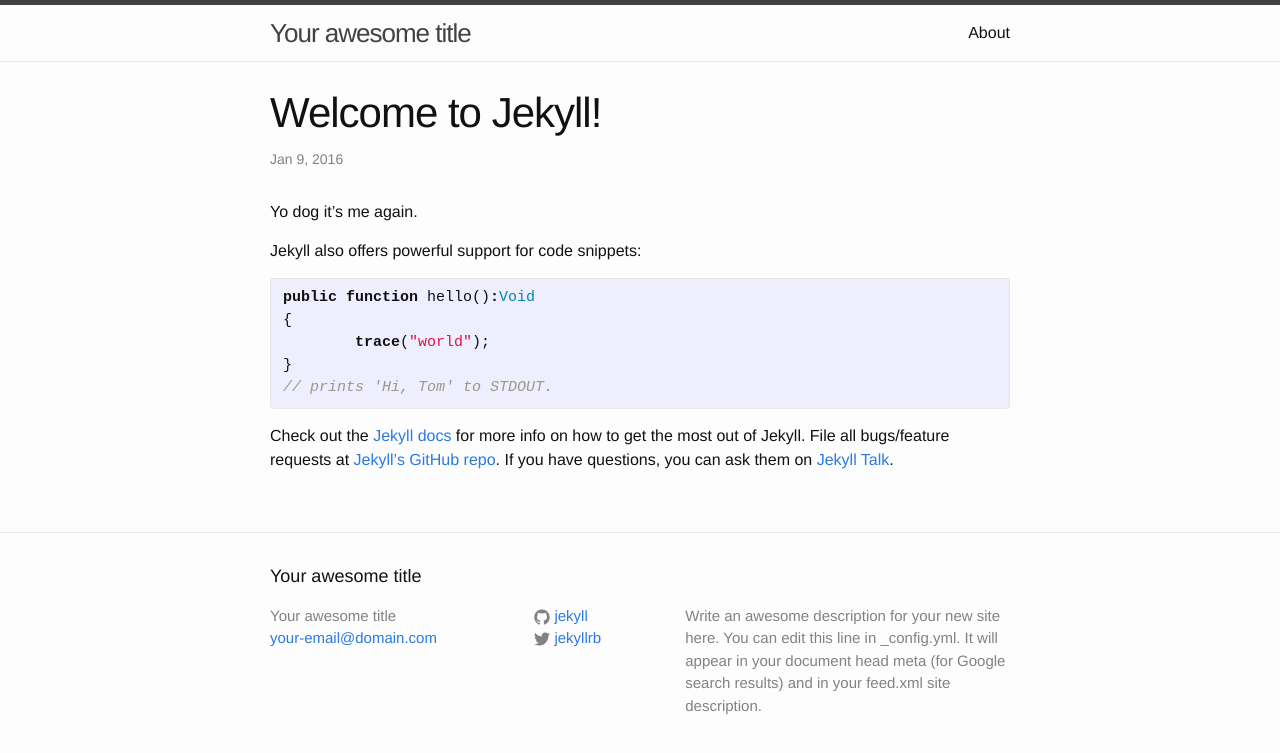
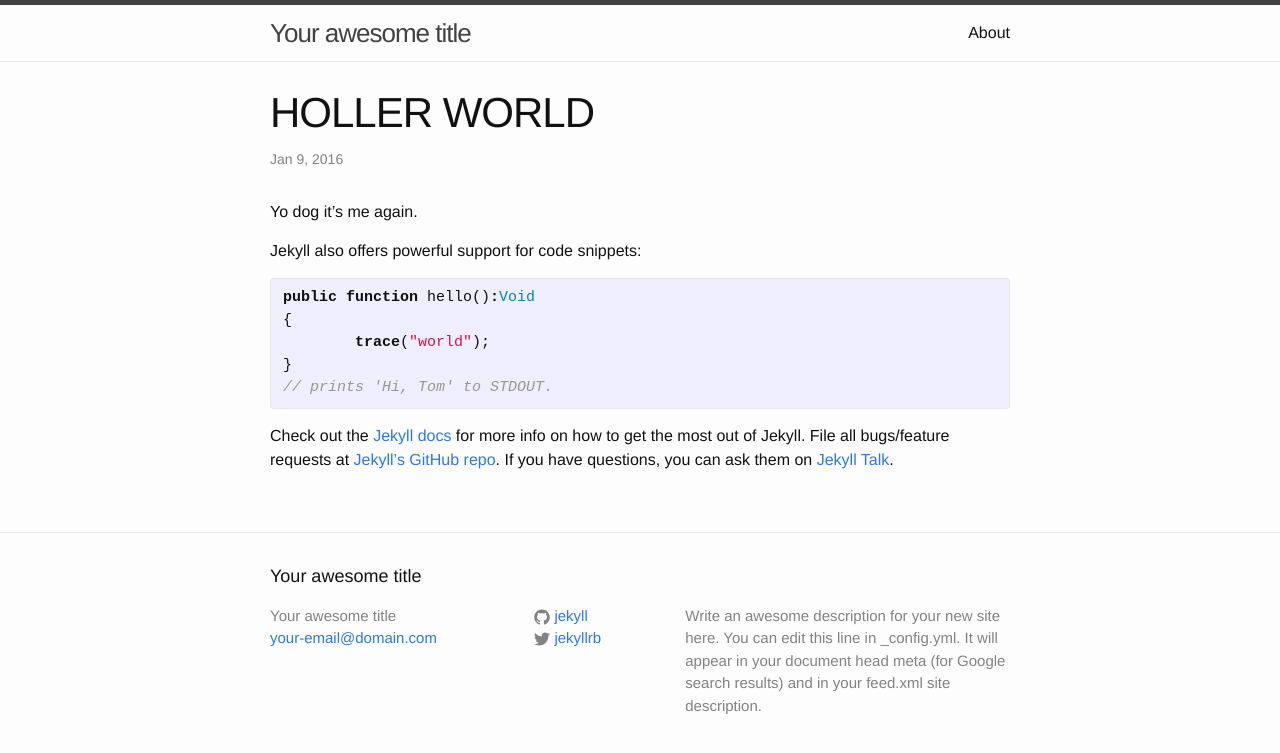
Before and after one commit to robochase6000/robochase6000.github.io, a Jekyll site: the page built from _posts/2016-01-08-hello-world.markdown, in a window 1280 px wide. Shown: the top 753 px of the page. Built offline with Jekyll 4.4.1, drawn with Linux system fonts in a browser that asks for light colours.

Commit message:
first post

```diff
--- a/_posts/2016-01-08-hello-world.markdown
+++ b/_posts/2016-01-08-hello-world.markdown
@@ -1,7 +1,7 @@
 ---
 layout: post
-title:  "Welcome to Jekyll!"
-date:   2016-01-08 22:32:01 -0800
+title:  "HOLLER WORLD"
+date:   2016-01-08 22:32:02 -0800
 categories: jekyll update
 ---
 Yo dog it's me again.
```
